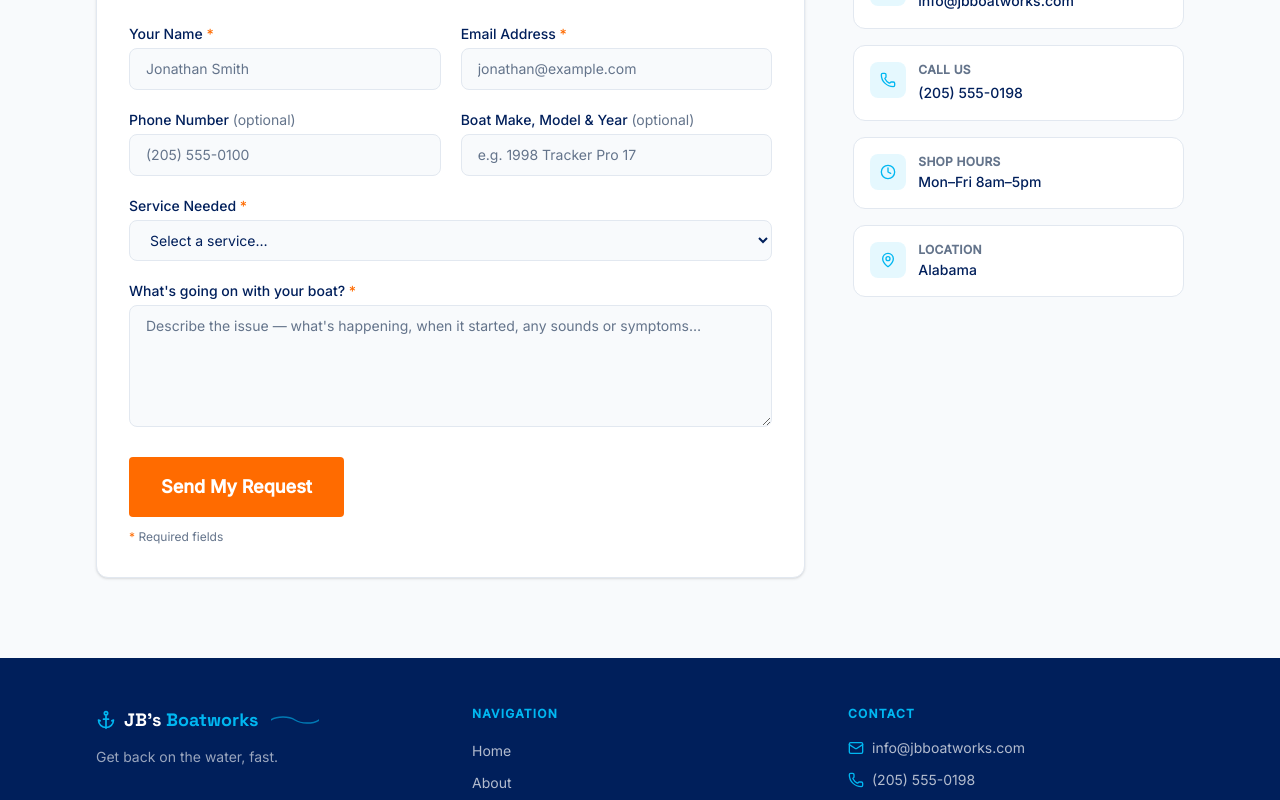
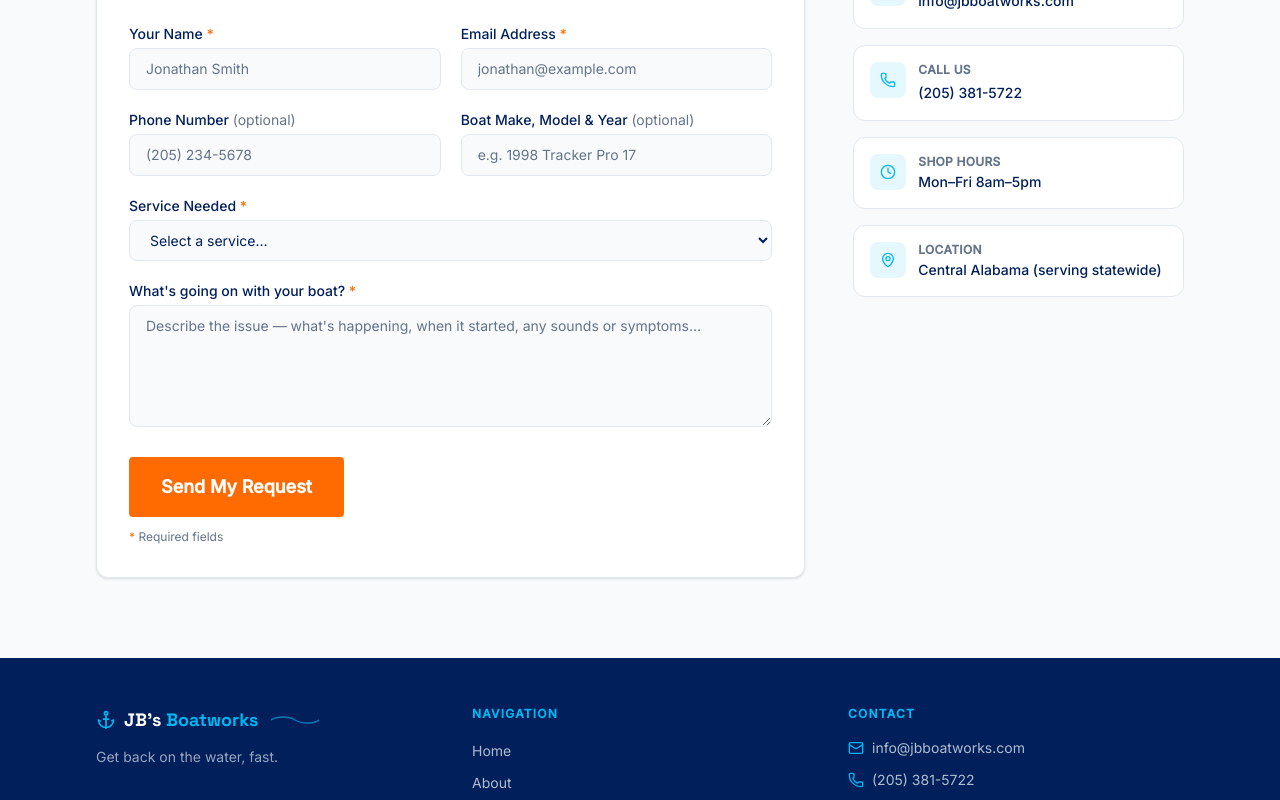
Before and after one commit to Strategically-Speaking/ss-jbs-boat-repairs, a Next.js app: page /contact in a window 1280 px wide. Shown: the part 640-1440 px from the top of the page. Built offline with nearby package versions, Linux system fonts and the light colour scheme.

Commit message:
feat: update contact information and add new service descriptions

```diff
--- a/src/app/about/page.tsx
+++ b/src/app/about/page.tsx
@@ -47,7 +47,7 @@ export default function AboutPage() {
         <section aria-labelledby="story-heading" className="py-20 bg-surface">
           <div className="max-w-6xl mx-auto px-4 sm:px-6 lg:px-8">
             <div className="max-w-6xl">
-              <SectionLabel>His Background</SectionLabel>
+              <SectionLabel>Background</SectionLabel>
               <h2
                 id="story-heading"
                 className="font-heading font-bold text-primary text-3xl sm:text-4xl mb-6"
--- a/src/app/contact/page.tsx
+++ b/src/app/contact/page.tsx
@@ -193,7 +193,7 @@ export default function ContactPage() {
                           type="tel"
                           autoComplete="tel"
                           className="w-full rounded-lg border border-border bg-bg px-4 py-2.5 text-sm text-primary placeholder:text-muted focus-visible:outline-none focus-visible:ring-2 focus-visible:ring-secondary focus-visible:border-secondary transition-colors"
-                          placeholder="(205) 555-0100"
+                          placeholder="(205) 234-5678"
                         />
                       </div>
 
--- a/src/app/page.tsx
+++ b/src/app/page.tsx
@@ -122,7 +122,7 @@ export default function HomePage() {
             </p>
           </div>
 
-          <div className="grid grid-cols-1 sm:grid-cols-2 lg:grid-cols-4 gap-6">
+          <div className="grid grid-cols-1 sm:grid-cols-2 lg:grid-cols-2 gap-6">
             {services.map((service) => (
               <ServiceCard key={service.slug} service={service} />
             ))}
@@ -173,9 +173,9 @@ export default function HomePage() {
             </div>
 
             {/* Image */}
-            <div className="relative aspect-[4/3] rounded-xl overflow-hidden shadow-lg">
+            <div className="relative aspect-square rounded-xl overflow-hidden shadow-lg">
               <Image
-                src={placeholderImage("jb-workshop", 800, 600)}
+                src="/boatlover.jpg"
                 alt="JB's Boatworks workshop with boat engine being serviced"
                 fill
                 className="object-cover"
--- a/src/components/TeamCard.tsx
+++ b/src/components/TeamCard.tsx
@@ -8,22 +8,26 @@ interface TeamCardProps {
 
 export default function TeamCard({ member }: TeamCardProps) {
   return (
-    <article className="bg-surface rounded-xl overflow-hidden border border-border shadow-sm flex flex-col sm:flex-row gap-0">
+    <article className="bg-surface h-80 rounded-xl overflow-hidden border border-border shadow-sm flex flex-col sm:flex-row gap-0">
       {/* Photo */}
-      <div className="relative w-full sm:w-48 h-56 sm:h-auto shrink-0">
+      <div className="relative w-full sm:w-64 h-80 sm:h-auto shrink-0">
         <Image
-          src={placeholderImage("jb-team", 400, 400)}
+          src="/fisherman.jpg"
           alt={member.imageAlt}
           fill
-          className="object-cover"
-          sizes="(max-width: 640px) 100vw, 192px"
+          className="object-cover object-center"
+          sizes="(max-width: 1280px) 100vw, 50vh"
         />
       </div>
 
       {/* Content */}
       <div className="p-6 flex flex-col justify-center">
-        <h3 className="font-heading font-bold text-primary text-xl">{member.name}</h3>
-        <p className="text-secondary text-sm font-semibold mt-0.5 mb-1">{member.title}</p>
+        <h3 className="font-heading font-bold text-primary text-xl">
+          {member.name}
+        </h3>
+        <p className="text-secondary text-sm font-semibold mt-0.5 mb-1">
+          {member.title}
+        </p>
         <p className="text-xs text-muted mb-3">{member.credentials}</p>
         <p className="text-muted text-sm leading-relaxed">{member.bio}</p>
       </div>
--- a/src/data/content.json
+++ b/src/data/content.json
@@ -10,8 +10,8 @@
     },
     "contact": {
       "email": "info@jbboatworks.com",
-      "phone": "(205) 555-0198",
-      "address": "Alabama",
+      "phone": "(205) 381-5722",
+      "address": "Central Alabama (serving statewide)",
       "hours": "Mon–Fri 8am–5pm"
     },
     "social": {
@@ -123,6 +123,10 @@
               "description": "We know these waters. We know what Alabama boat owners deal with. That context makes us better at the job."
             },
             {
+              "title": "Easy to Work With",
+              "description": "You describe what's going on, we give you a straight answer and a clear timeline. Getting your boat fixed shouldn't be harder than the repair itself."
+            },
+            {
               "title": "We Actually Care",
               "description": "This isn't a job — it's a passion. Every repair matters to us because we're boat lovers too."
             }
@@ -224,7 +228,7 @@
             {
               "type": "phone",
               "label": "Call Us",
-              "description": "(205) 555-0198"
+              "description": "(205) 381-5722"
             },
             {
               "type": "hours",
@@ -234,7 +238,7 @@
             {
               "type": "location",
               "label": "Location",
-              "description": "Alabama (serving statewide)"
+              "description": "Central Alabama (serving statewide)"
             }
           ]
         }
@@ -315,7 +319,7 @@
   "stats": [
     { "value": "75+", "label": "Boats repaired" },
     { "value": "2024", "label": "Founded" },
-    { "value": "5-10 days", "label": "Typical turnaround" },
+    { "value": "2-5 days", "label": "Typical turnaround" },
     { "value": "5★", "label": "Average rating" }
   ]
 }
```
